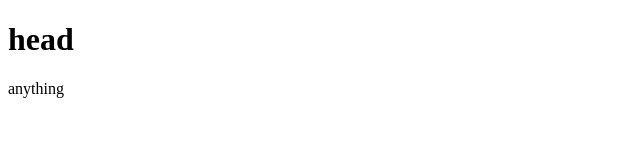
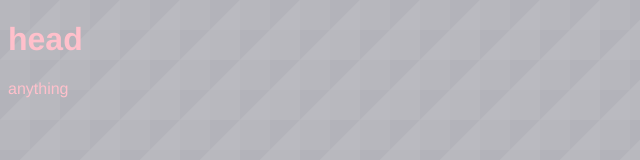
Before and after one commit to x14552067/miscrepo, a plain HTML site: page index.html in a window 1280 px wide. Shown: the whole page, without its empty margins (0-640 px from the left). Drawn offline with Linux system fonts and the light colour scheme.

Commit message:
Version 2

```diff
--- a/index.html
+++ b/index.html
@@ -3,7 +3,7 @@
 <html>
 
 	<head>
-
+<link rel="stylesheet" href="style.css"/>
 	<title> TIT-le </title>
 
 	</head>
--- a/style.css
+++ b/style.css
@@ -1,6 +1,6 @@
-/* Comment */
-body{ background-color:gray;
-
-font-family:Helvetica;
-color:pink;
+body{
+background-image: url('triangular.png');
+	background-color:gray;
+	font-family:Helvetica;
+	color:pink;
 }
```
Also changed, not shown: triangular.png (added), triangular/triangular/readme.txt (added), triangular/triangular/triangular.png (added), triangular/triangular/triangular_@2X.png (added), 2 other files.
